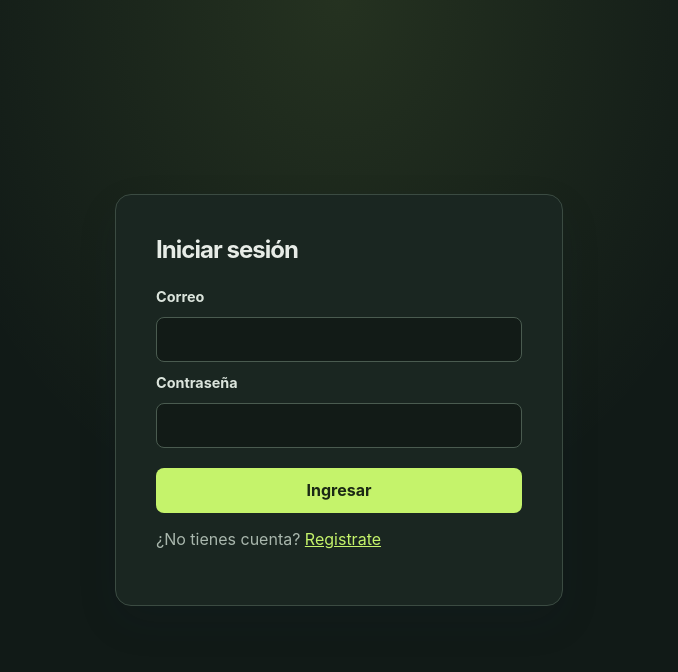
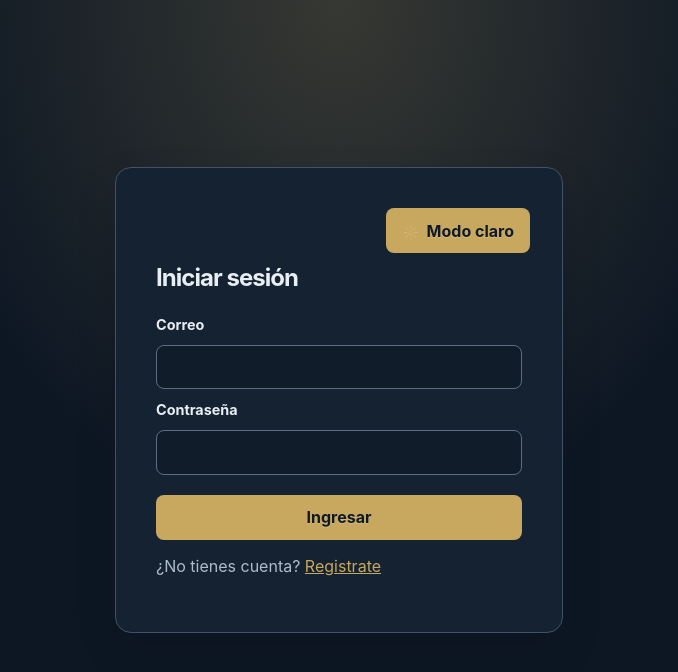
Before and after one commit to ArianSanzo/killteam-tracker, a React (Vite) app in the folder killteam-tracker/: page /login in a window 1280 px wide. Shown: the top 672 px of the page, without its empty margins (301-979 px from the left). Built offline with nearby package versions, Linux system fonts and the light colour scheme; no server answers.

Commit message:
Ajuste estético y contexto para temas.

```diff
--- a/killteam-tracker/index.html
+++ b/killteam-tracker/index.html
@@ -3,7 +3,7 @@
   <head>
     <meta charset="UTF-8" />
     <meta name="viewport" content="width=device-width, initial-scale=1.0" />
-    <meta name="theme-color" content="#111a17" />
+    <meta name="theme-color" content="#0d1724" />
     <meta name="description" content="Kill Team Tracker: registra y sigue tus partidas." />
     <title>Kill Team Tracker</title>
   </head>
--- a/killteam-tracker/src/App.css
+++ b/killteam-tracker/src/App.css
@@ -1,6 +1,6 @@
 .auth-page {
   align-items: center;
-  background: #f2f4f7;
+  background: var(--bg);
   display: flex;
   justify-content: center;
   min-height: 100dvh;
@@ -8,9 +8,11 @@
 }
 
 .auth-card {
-  background: #fff;
+  background: var(--surface);
+  border: 1px solid var(--line);
   border-radius: 1rem;
-  box-shadow: 0 1rem 2.5rem #15243a1a;
+  box-shadow: 0 1rem 2.5rem #0002;
+  color: var(--text);
   max-width: 28rem;
   padding: clamp(1.5rem, 6vw, 2.5rem);
   width: 100%;
@@ -26,8 +28,10 @@
 }
 
 .auth-card input {
-  border: 1px solid #cbd2dc;
+  background: var(--control-bg);
+  border: 1px solid var(--control-border);
   border-radius: 0.5rem;
+  color: var(--control-text);
   font: inherit;
   min-height: 2.8rem;
   padding: 0.65rem 0.75rem;
@@ -35,10 +39,10 @@
 }
 
 .auth-card button {
-  background: #1f5138;
+  background: var(--accent);
   border: 0;
   border-radius: 0.5rem;
-  color: #fff;
+  color: var(--accent-ink);
   cursor: pointer;
   font: inherit;
   font-weight: 700;
@@ -52,35 +56,27 @@
 }
 
 .auth-card a {
-  color: #1f5138;
+  color: var(--accent);
 }
 
 .form-error {
-  color: #a12727;
+  color: var(--danger-ink);
   margin: 0.25rem 0;
 }
 
 .auth-page {
-  background: radial-gradient(ellipse at 50% 0%, #c5f36b1c, transparent 48%), #111a17;
-}
-
-.auth-card {
-  background: #1a2621;
-  border: 1px solid #3b4b42;
-  color: #e7ece7;
+  background: radial-gradient(ellipse at 50% 0%, var(--hero-glow), transparent 48%), var(--bg);
 }
 
 .auth-card h1 { letter-spacing: -.04em; }
-.auth-card input { background: #121b17; border-color: #4a5b50; color: #f1f5ef; }
-.auth-card button { background: #c5f36b; color: #1b2814; }
-.auth-card a { color: #c5f36b; }
-.auth-card p { color: #a9b7ad; }
-.form-error { background: #5a302d; border-radius: .7rem; color: #ffe6e1 !important; padding: .75rem .9rem; }
+.auth-card p { color: var(--text-muted); }
+.auth-theme-toggle { display: flex; justify-content: flex-end; margin: -.5rem -.5rem .6rem; }
+.form-error { background: var(--danger-surface); border-radius: .7rem; color: var(--danger-ink) !important; padding: .75rem .9rem; }
 
 .dashboard-page { padding-bottom: 1.5rem; }
 .match-card-top, .match-heading, .operative-heading { align-items: center; display: flex; gap: .75rem; justify-content: space-between; }
 .match-card-top { margin-bottom: .75rem; }
-.match-versus { color: #e5eedf !important; font-weight: 750; }
+.match-versus { color: var(--text) !important; font-weight: 750; }
 .history-action { align-items: center; display: flex; justify-content: space-between; margin-top: .8rem; text-decoration: none; }
 .empty-state { align-items: start; display: grid; justify-items: start; margin-top: 1.3rem; }
 .empty-state h3, .empty-state p { margin: 0; }
@@ -90,10 +86,10 @@
 .match-name-field { display: grid; gap: .45rem; }
 .side-picker { align-content: start; }
 .operative-selection { border-top: 1px solid var(--line); margin-top: .25rem; padding-top: .75rem; }
-.operative-choice { background: #151f1a; border: 1px solid #34453b; border-radius: .85rem; margin-top: .75rem; padding: .85rem; }
+.operative-choice { background: var(--surface-inset); border: 1px solid var(--line); border-radius: .85rem; margin-top: .75rem; padding: .85rem; }
 .operative-choice h4 { font-size: 1rem; margin: .1rem 0 .65rem; }
 .add-copy-button { width: 100%; }
-.weapon-copy { align-items: end; border-top: 1px dashed #3b4b42; display: grid; gap: .6rem; grid-template-columns: minmax(0, 1fr); margin-top: .8rem; padding-top: .8rem; }
+.weapon-copy { align-items: end; border-top: 1px dashed var(--line); display: grid; gap: .6rem; grid-template-columns: minmax(0, 1fr); margin-top: .8rem; padding-top: .8rem; }
 .weapon-copy label { display: grid; gap: .4rem; }
 .weapon-copy button { min-height: 2.6rem; }
 .match-actions, .form-actions { display: flex; flex-wrap: wrap; gap: .7rem; }
@@ -106,14 +102,14 @@
 .tp-picker select { max-width: 7rem; }
 .team-panel { min-width: 0; }
 .team-panel > h3 { font-size: 1.3rem; margin: 0 0 .6rem; }
-.score-summary { background: #111a17; border-radius: .8rem; color: var(--text-muted); padding: .8rem; }
+.score-summary { background: var(--surface-inset); border-radius: .8rem; color: var(--text-muted); padding: .8rem; }
 .score-summary strong { color: var(--accent); }
 .score-editor { border-bottom: 1px solid var(--line); display: grid; gap: .75rem; padding-bottom: 1rem; }
 .score-fields { display: grid; gap: .6rem; grid-template-columns: repeat(3, minmax(0, 1fr)); }
 .score-fields label { display: grid; font-size: .76rem; gap: .35rem; }
 .score-fields input { padding: .6rem; text-align: center; }
 .operative-stack { display: grid; gap: .65rem; margin-top: .85rem; }
-.operative-card { background: #151f1a; }
+.operative-card { background: var(--surface-inset); }
 .operative-heading { align-items: flex-start; }
 .operative-heading p { margin: .3rem 0; }
 .operative-number { color: var(--text-muted); font-size: .8rem; }
--- a/killteam-tracker/src/components/Login.jsx
+++ b/killteam-tracker/src/components/Login.jsx
@@ -1,6 +1,7 @@
 import { useState } from "react";
 import { Link, useLocation, useNavigate } from "react-router";
 import { useAuth } from "../auth/useAuth";
+import ThemeToggle from "../theme/ThemeToggle";
 
 const Login = () => {
     const [email, setEmail] = useState("");
@@ -28,6 +29,7 @@ const Login = () => {
     return (
         <main className="auth-page">
             <section className="auth-card">
+        <div className="auth-theme-toggle"><ThemeToggle /></div>
                 <h1>Iniciar sesión</h1>
                 <form onSubmit={handleSubmit}>
                     <label htmlFor="login-email">Correo</label>
--- a/killteam-tracker/src/components/user/AddUser.jsx
+++ b/killteam-tracker/src/components/user/AddUser.jsx
@@ -1,5 +1,6 @@
 import { useState } from "react";
 import { Link, useNavigate } from "react-router";
+import ThemeToggle from "../../theme/ThemeToggle";
 
 const AddUser = ({ onUserAdded }) => {
   const [form, setForm] = useState({ name: "", email: "", password: "" });
@@ -28,6 +29,7 @@ const AddUser = ({ onUserAdded }) => {
   return (
     <main className="auth-page">
       <section className="auth-card">
+        <div className="auth-theme-toggle"><ThemeToggle /></div>
         <h1>Crear cuenta</h1>
         <form onSubmit={handleSubmit}>
           <label htmlFor="register-name">Nombre</label>
--- a/killteam-tracker/src/index.css
+++ b/killteam-tracker/src/index.css
@@ -1,94 +1,134 @@
-* {
-  box-sizing: border-box;
+* { box-sizing: border-box; }
+
+:root {
+  color-scheme: dark;
+  font-family: Inter, ui-sans-serif, system-ui, -apple-system, BlinkMacSystemFont, "Segoe UI", sans-serif;
+  font-synthesis: none;
+  text-rendering: optimizeLegibility;
+  --bg: #0d1724;
+  --text: #e8eef4;
+  --surface: #152231;
+  --surface-raised: #202f40;
+  --surface-soft: #2c3c4d;
+  --surface-inset: #101c2a;
+  --line: #405365;
+  --line-strong: #9a8354;
+  --text-muted: #aebdca;
+  --accent: #c8a85f;
+  --accent-highlight: #ead79e;
+  --accent-shadow: #80632d;
+  --accent-soft: #c8a85f26;
+  --accent-ink: #101a27;
+  --heraldry: #78a8df;
+  --danger: #d87568;
+  --danger-surface: #542c32;
+  --danger-ink: #ffedf0;
+  --hero-start: #26456b;
+  --hero-end: #121f2e;
+  --hero-glow: #d5b66a35;
+  --control-bg: #101c29;
+  --control-border: #5b6f81;
+  --control-text: #edf3f8;
+  --control-muted: #a4b4c2;
+  --focus-ring: #d9bd7880;
+  --radius: 1.1rem;
+  color: var(--text);
+  background: var(--bg);
 }
 
-:root {
-  font-family: Inter, ui-sans-serif, system-ui, -apple-system, BlinkMacSystemFont, "Segoe UI", sans-serif;
-  color: #e7ece7;
-  background: #111a17;
-  font-synthesis: none;
-  text-rendering: optimizeLegibility;
-  --surface: #1a2621;
-  --surface-raised: #202f28;
-  --surface-soft: #26372f;
-  --line: #3b4b42;
-  --text-muted: #a9b7ad;
-  --accent: #c5f36b;
-  --accent-ink: #1b2814;
-  --danger: #ff8e80;
-  --radius: 1.1rem;
+:root[data-theme="light"] {
+  color-scheme: light;
+  --bg: #e5ebf0;
+  --text: #1b2b3c;
+  --surface: #f2f5f7;
+  --surface-raised: #fbfcfd;
+  --surface-soft: #d9e1e8;
+  --surface-inset: #dce4ea;
+  --line: #aebdca;
+  --line-strong: #9b8049;
+  --text-muted: #53697d;
+  --accent: #99773b;
+  --accent-highlight: #d9c28c;
+  --accent-shadow: #705826;
+  --accent-soft: #a9894a25;
+  --accent-ink: #fffdf8;
+  --heraldry: #1d4e81;
+  --danger: #9d3029;
+  --danger-surface: #f1dadd;
+  --danger-ink: #642126;
+  --hero-start: #c5d7e7;
+  --hero-end: #f2f5f7;
+  --hero-glow: #b08b3c35;
+  --control-bg: #fbfcfd;
+  --control-border: #9cabb8;
+  --control-text: #1b2b3c;
+  --control-muted: #65798c;
+  --focus-ring: #99773b75;
 }
 
-body {
-  background: #111a17;
-  color: #e7ece7;
-  margin: 0;
-  min-width: 320px;
-  min-height: 100vh;
-}
-
-button, input, select, textarea {
-  font: inherit;
-}
-
+body { background: var(--bg); color: var(--text); margin: 0; min-width: 320px; min-height: 100vh; transition: background-color .2s, color .2s; }
+button, input, select, textarea { font: inherit; }
 button, a, select, input { -webkit-tap-highlight-color: transparent; }
 a { color: var(--accent); }
 button { cursor: pointer; }
-button:focus-visible, a:focus-visible, input:focus-visible, select:focus-visible, textarea:focus-visible { outline: 3px solid #c5f36b80; outline-offset: 2px; }
+button:focus-visible, a:focus-visible, input:focus-visible, select:focus-visible, textarea:focus-visible { outline: 3px solid var(--focus-ring); outline-offset: 2px; }
 
 .app-shell { margin: 0 auto; max-width: 76rem; min-height: 100vh; padding: 0 1rem 3rem; }
 .app-header { align-items: center; border-bottom: 1px solid var(--line); display: flex; gap: 1rem; justify-content: space-between; min-height: 5rem; }
-.brand { align-items: center; color: #f5f7f3; display: flex; gap: .75rem; text-decoration: none; }
-.brand-mark { align-items: center; background: var(--accent); border-radius: .75rem; color: var(--accent-ink); display: inline-flex; font-size: .86rem; font-weight: 950; height: 2.65rem; justify-content: center; letter-spacing: -.08em; width: 2.65rem; }
-.brand-title { display: block; font-size: 1rem; font-weight: 800; letter-spacing: .02em; }
+.brand { align-items: center; color: var(--text); display: flex; gap: .75rem; text-decoration: none; }
+.brand-mark { align-items: center; background: var(--accent); border: 1px solid var(--line-strong); border-radius: .75rem; color: var(--accent-ink); display: inline-flex; font-size: .86rem; font-weight: 950; height: 2.65rem; justify-content: center; letter-spacing: -.08em; width: 2.65rem; }
+.brand-title { display: block; font-size: 1rem; font-weight: 850; letter-spacing: .08em; }
 .brand-subtitle, .eyebrow { color: var(--text-muted); font-size: .72rem; letter-spacing: .14em; text-transform: uppercase; }
 .header-account { align-items: center; display: flex; gap: .7rem; }
 .account-name { color: var(--text-muted); font-size: .85rem; }
 .global-nav { display: flex; gap: .5rem; overflow-x: auto; padding: .8rem 0; scrollbar-width: none; }
 .global-nav a { border: 1px solid transparent; border-radius: 999px; color: var(--text-muted); flex: 0 0 auto; font-size: .9rem; padding: .62rem .9rem; text-decoration: none; }
-.global-nav a:hover, .global-nav a[aria-current="page"] { background: var(--surface); border-color: var(--line); color: #fff; }
+.global-nav a:hover, .global-nav a[aria-current="page"] { background: var(--surface); border-color: var(--line); color: var(--text); }
+.global-nav a[aria-current="page"] { box-shadow: inset 0 -2px var(--heraldry); }
 .page-content { padding-top: 1rem; }
 .page-title { font-size: clamp(1.65rem, 5vw, 2.35rem); letter-spacing: -.045em; margin: .2rem 0 1rem; }
 .muted { color: var(--text-muted); }
 .card, .section-card { background: var(--surface); border: 1px solid var(--line); border-radius: var(--radius); padding: clamp(1rem, 3vw, 1.4rem); }
-.dashboard-hero { background: radial-gradient(ellipse at 90% 10%, #c5f36b26, transparent 45%), linear-gradient(130deg, #22362c, #18231e 70%); border: 1px solid #455b4b; border-radius: 1.5rem; margin: .75rem 0 1.2rem; overflow: hidden; padding: clamp(1.3rem, 5vw, 2.5rem); }
+.dashboard-hero { background: radial-gradient(ellipse at 90% 10%, var(--hero-glow), transparent 45%), linear-gradient(130deg, var(--hero-start), var(--hero-end) 70%); border: 1px solid var(--line-strong); border-radius: 1.5rem; margin: .75rem 0 1.2rem; overflow: hidden; padding: clamp(1.3rem, 5vw, 2.5rem); }
 .dashboard-hero h1 { font-size: clamp(1.8rem, 7vw, 3.2rem); letter-spacing: -.055em; line-height: 1.05; margin: .7rem 0; max-width: 14ch; }
-.dashboard-hero p { color: #c2cec3; line-height: 1.6; margin-bottom: 0; max-width: 36rem; }
+.dashboard-hero p { color: var(--text-muted); line-height: 1.6; margin-bottom: 0; max-width: 36rem; }
 .action-grid, .match-grid, .team-grid { display: grid; gap: .8rem; }
 .action-card { align-items: flex-start; background: var(--surface); border: 1px solid var(--line); border-radius: var(--radius); color: inherit; display: flex; flex-direction: column; gap: .4rem; min-height: 8.5rem; padding: 1rem; text-align: left; text-decoration: none; transition: border-color .16s, transform .16s, background .16s; }
-.action-card:hover { background: var(--surface-raised); border-color: #81946f; transform: translateY(-2px); }
-.action-card strong { color: #f5f7f3; font-size: 1.03rem; }
+.action-card:hover { background: var(--surface-raised); border-color: var(--line-strong); transform: translateY(-2px); }
+.action-card strong { color: var(--text); font-size: 1.03rem; }
 .action-card span { color: var(--text-muted); font-size: .88rem; line-height: 1.45; }
-.action-icon { align-items: center; background: #c5f36b1c; border-radius: .65rem; color: var(--accent); display: inline-flex; font-size: 1.2rem; height: 2.35rem; justify-content: center; width: 2.35rem; }
+.action-icon { align-items: center; background: var(--accent-soft); border: 1px solid var(--line); border-radius: .65rem; color: var(--accent); display: inline-flex; font-size: 1.2rem; height: 2.35rem; justify-content: center; width: 2.35rem; }
 .section-heading { align-items: end; display: flex; justify-content: space-between; margin: 1.7rem 0 .75rem; }
 .section-heading h2 { font-size: 1.2rem; margin: 0; }
 .match-card { background: var(--surface); border: 1px solid var(--line); border-radius: var(--radius); padding: 1rem; }
 .match-card h3 { margin: 0 0 .4rem; }
 .match-card p { color: var(--text-muted); margin: .35rem 0; }
 .status-pill { border-radius: 999px; display: inline-flex; font-size: .73rem; font-weight: 750; padding: .32rem .65rem; }
-.status-active { background: #c5f36b22; color: var(--accent); }
-.status-finished { background: #a8b3ad20; color: #c4cec7; }
+.status-active { background: var(--accent-soft); color: var(--accent); }
+.status-finished { background: var(--surface-soft); color: var(--text-muted); }
 .primary-button, button { border: 0; border-radius: .75rem; font-weight: 750; min-height: 2.8rem; padding: .7rem 1rem; }
-button, .primary-button { background: var(--accent); color: var(--accent-ink); }
+button, .primary-button { background: linear-gradient(135deg, var(--accent-highlight), var(--accent) 58%, var(--accent-shadow)); border: 1px solid var(--line-strong); color: var(--accent-ink); text-shadow: 0 1px #fff3; }
 button:hover, .primary-button:hover { filter: brightness(1.04); }
 button:disabled { cursor: not-allowed; opacity: .55; }
-.button-secondary { background: var(--surface-soft); border: 1px solid var(--line); color: #edf2ec; }
-.button-danger { background: #5a302d; color: #ffe6e1; }
-.button-quiet { background: transparent; border: 1px solid var(--line); color: #dbe4dc; }
+.button-secondary { background: linear-gradient(135deg, var(--surface-raised), var(--surface-soft)); border: 1px solid var(--line-strong); color: var(--text); }
+.button-danger { background: var(--danger-surface); color: var(--danger-ink); }
+.button-quiet { background: transparent; border: 1px solid var(--line); color: var(--text); }
+.theme-toggle { align-items: center; display: inline-flex; gap: .45rem; justify-content: center; white-space: nowrap; }
+.theme-toggle > span:first-child { color: var(--accent); font-size: 1rem; }
 .icon-button { min-height: 2.45rem; padding: .45rem .7rem; }
 main > h2 { font-size: clamp(1.45rem, 5vw, 2rem); letter-spacing: -.035em; margin: .7rem 0 1rem; }
 main > a:first-child { display: inline-block; margin: .2rem 0 .55rem; text-decoration: none; }
 form { display: grid; gap: 1rem; }
-label { color: #dbe4dc; font-size: .9rem; font-weight: 650; }
-input, select, textarea { background: #121b17; border: 1px solid #4a5b50; border-radius: .7rem; color: #f1f5ef; min-height: 2.9rem; padding: .72rem .8rem; width: 100%; }
-input::placeholder, textarea::placeholder { color: #86948b; }
+label { color: var(--text); font-size: .9rem; font-weight: 650; }
+input, select, textarea { background: var(--control-bg); border: 1px solid var(--control-border); border-radius: .7rem; color: var(--control-text); min-height: 2.9rem; padding: .72rem .8rem; width: 100%; }
+input::placeholder, textarea::placeholder { color: var(--control-muted); }
 textarea { min-height: 7rem; resize: vertical; }
 fieldset { background: var(--surface); border: 1px solid var(--line); border-radius: var(--radius); display: grid; gap: 1rem; min-width: 0; padding: 1rem; }
 legend { color: var(--accent); font-size: 1.1rem; font-weight: 800; padding: 0 .4rem; }
-article { border: 1px solid #34453b; border-radius: .85rem; padding: .9rem; }
+article { border: 1px solid var(--line); border-radius: .85rem; padding: .9rem; }
 article h3, article h4 { margin: .2rem 0 .6rem; }
 ul { list-style: none; margin: 0; padding: 0; }
-.form-error, [role="alert"] { background: #5a302d; border-radius: .7rem; color: #ffe6e1; padding: .75rem .9rem; }
+.form-error, [role="alert"] { background: var(--danger-surface); border-radius: .7rem; color: var(--danger-ink); padding: .75rem .9rem; }
 [role="status"] { color: var(--accent); }
 
 @media (min-width: 640px) {
@@ -97,9 +137,7 @@ ul { list-style: none; margin: 0; padding: 0; }
   .match-grid, .team-grid { grid-template-columns: repeat(2, minmax(0, 1fr)); }
   fieldset { padding: 1.35rem; }
 }
-@media (min-width: 900px) {
-  .action-grid { grid-template-columns: repeat(4, minmax(0, 1fr)); }
-}
+@media (min-width: 900px) { .action-grid { grid-template-columns: repeat(4, minmax(0, 1fr)); } }
 @media (max-width: 520px) {
   .app-shell { padding: 0 .85rem 2rem; }
   .app-header { align-items: center; min-height: 4.3rem; }
@@ -110,4 +148,6 @@ ul { list-style: none; margin: 0; padding: 0; }
   .action-icon { height: 2rem; width: 2rem; }
   .match-card .primary-button, .match-card button { width: 100%; }
   fieldset { padding: .85rem; }
+  .header-account { gap: .4rem; }
+  .header-account .theme-toggle { font-size: .78rem; min-height: 2.35rem; padding: .45rem .55rem; }
 }
--- a/killteam-tracker/src/pages/Home.jsx
+++ b/killteam-tracker/src/pages/Home.jsx
@@ -7,6 +7,7 @@ import HistoryModule from "../components/homeModules/HistoryModule";
 import AdminCatalogModule from "../components/homeModules/AdminCatalogModule";
 import AdminUsersModule from "../components/homeModules/AdminUsersModule";
 import { RequireRole } from "../auth/RouteGuards";
+import ThemeToggle from "../theme/ThemeToggle";
 const Home = () => {
     const { user, logout } = useAuth();
     const navigate = useNavigate();
@@ -20,6 +21,7 @@ const Home = () => {
                 </Link>
                 <div className="header-account">
                     <span className="account-name">{user?.name} · {user?.role}</span>
+                    <ThemeToggle />
                     <button className="button-quiet icon-button" type="button" onClick={() => { logout(); navigate("/login", { replace: true }); }}>Salir</button>
                 </div>
             </header>
--- /dev/null
+++ b/killteam-tracker/src/theme/ThemeContext.jsx
@@ -0,0 +1,30 @@
+import { useEffect, useMemo, useState } from "react";
+import { ThemeContext } from "./context";
+
+const THEME_KEY = "killteam-tracker-theme";
+
+const getInitialTheme = () => {
+  const stored = localStorage.getItem(THEME_KEY);
+  return stored === "light" || stored === "dark" ? stored : "dark";
+};
+
+export function ThemeProvider({ children }) {
+  const [theme, setTheme] = useState(getInitialTheme);
+
+  useEffect(() => {
+    document.documentElement.dataset.theme = theme;
+    localStorage.setItem(THEME_KEY, theme);
+    document.querySelector('meta[name="theme-color"]')?.setAttribute(
+      "content",
+      theme === "dark" ? "#0d1724" : "#e5ebf0"
+    );
+  }, [theme]);
+
+  const value = useMemo(() => ({
+    theme,
+    setTheme,
+    toggleTheme: () => setTheme((current) => current === "dark" ? "light" : "dark"),
+  }), [theme]);
+
+  return <ThemeContext.Provider value={value}>{children}</ThemeContext.Provider>;
+}
--- /dev/null
+++ b/killteam-tracker/src/theme/ThemeToggle.jsx
@@ -0,0 +1,20 @@
+import { useTheme } from "./useTheme";
+
+export default function ThemeToggle() {
+  const { theme, toggleTheme } = useTheme();
+  const nextTheme = theme === "dark" ? "claro" : "oscuro";
+
+  return (
+    <button
+      className="button-quiet theme-toggle"
+      type="button"
+      onClick={toggleTheme}
+      aria-label={`Cambiar a modo ${nextTheme}`}
+      aria-pressed={theme === "light"}
+      title={`Cambiar a modo ${nextTheme}`}
+    >
+      <span aria-hidden="true">{theme === "dark" ? "☼" : "☾"}</span>
+      <span>{theme === "dark" ? "Modo claro" : "Modo oscuro"}</span>
+    </button>
+  );
+}
--- /dev/null
+++ b/killteam-tracker/src/theme/context.js
@@ -0,0 +1,3 @@
+import { createContext } from "react";
+
+export const ThemeContext = createContext(null);
--- /dev/null
+++ b/killteam-tracker/src/theme/useTheme.js
@@ -0,0 +1,8 @@
+import { useContext } from "react";
+import { ThemeContext } from "./context";
+
+export function useTheme() {
+  const context = useContext(ThemeContext);
+  if (!context) throw new Error("useTheme debe usarse dentro de ThemeProvider.");
+  return context;
+}
```
Also changed, not shown: killteam-tracker/src/App.jsx (+6 -3 lines), 1 other file (tests, documents, lock files or other folders).
